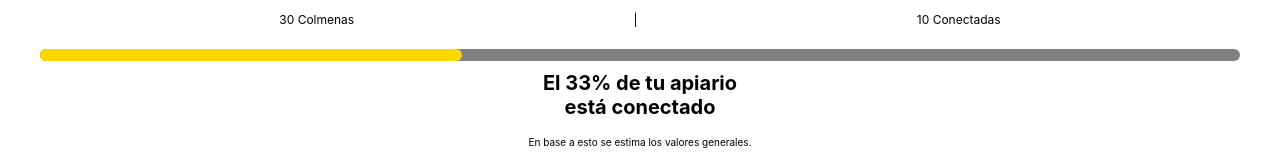
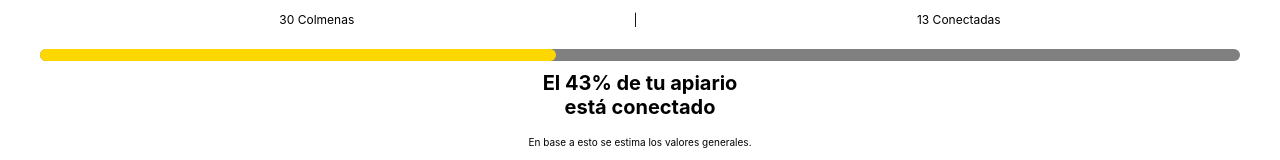
Before and after one commit to Ghazj/Practica-Bee-Honey, a React (Create React App) app in the folder bee-honey/: page / in a window 1280 px wide. Shown: the top 160 px of the page. Built offline with nearby package versions, Linux system fonts and the light colour scheme.

Commit message:
Hago variable la barra de Porcentaje que se conecte con el porcentaje dl .js con el CSS

```diff
--- a/bee-honey/src/cantidadYPorcentaje/contenido/contenido.css
+++ b/bee-honey/src/cantidadYPorcentaje/contenido/contenido.css
@@ -11,7 +11,6 @@
 }
 
  .barras{
-    position: relative;
     display: flex;
     flex-direction: column;
     padding-left: 40px;
@@ -19,6 +18,7 @@
 }
 
 .barraBase{
+    position: relative;
     text-align: center;
     background-color: gray;
     height: 12px;
@@ -29,7 +29,7 @@
     position: absolute;
     background-color: gold;
     height: 12px;
-    width: 33%;
+    width: 50%;
     border-radius: 6px;
     align-self: flex-start;
 }
--- a/bee-honey/src/cantidadYPorcentaje/contenido/contenido.js
+++ b/bee-honey/src/cantidadYPorcentaje/contenido/contenido.js
@@ -21,8 +21,8 @@ class Contenido extends React.Component {
                     <p>{this.state.cantidadDeColmenasInteligentes} Conectadas</p>
                 </div>
                 <div className="barras">
-                    <div className="barraBase" />
-                    <div className="barraPorcentaje" />
+                    <div className="barraBase"><div className="barraPorcentaje" style={{width:String(this.porcentaje(this.state.cantidadDeColmenas, this.state.cantidadDeColmenasInteligentes))+'%'}} /></div>
+
                 </div>
                 <h2 className="porcentajeText">El {this.porcentaje(this.state.cantidadDeColmenas, this.state.cantidadDeColmenasInteligentes)}% de tu apiario<br />está conectado</h2>
                 <p className="lastText">En base a esto se estima los valores generales.</p>
--- a/bee-honey/src/services/api.js
+++ b/bee-honey/src/services/api.js
@@ -6,7 +6,7 @@ let detalleApiario = {
     last_weight: "20.4kg",
     production_prediction: "10.4kg",
     beehives_count: 30,
-    beehoney_count: 10,
+    beehoney_count: 13,
     average_humidity: "50%",
     average_temp: "20° C",
     observations: [
```
